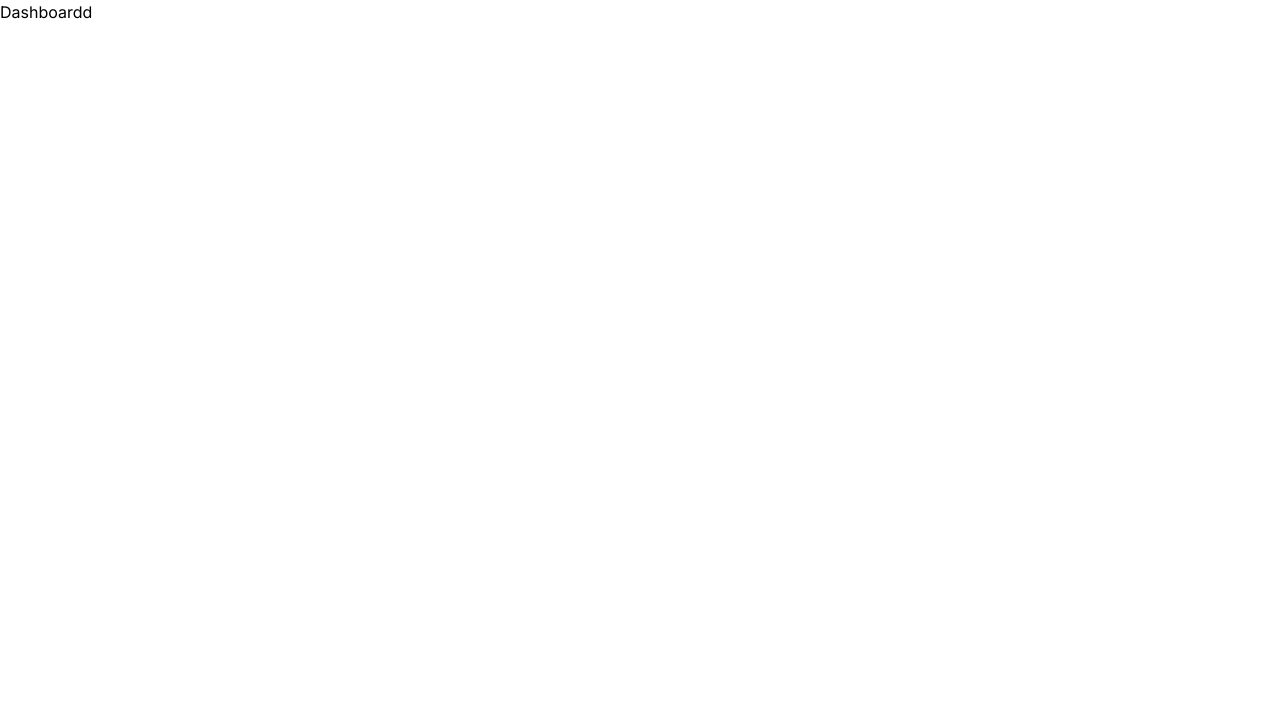
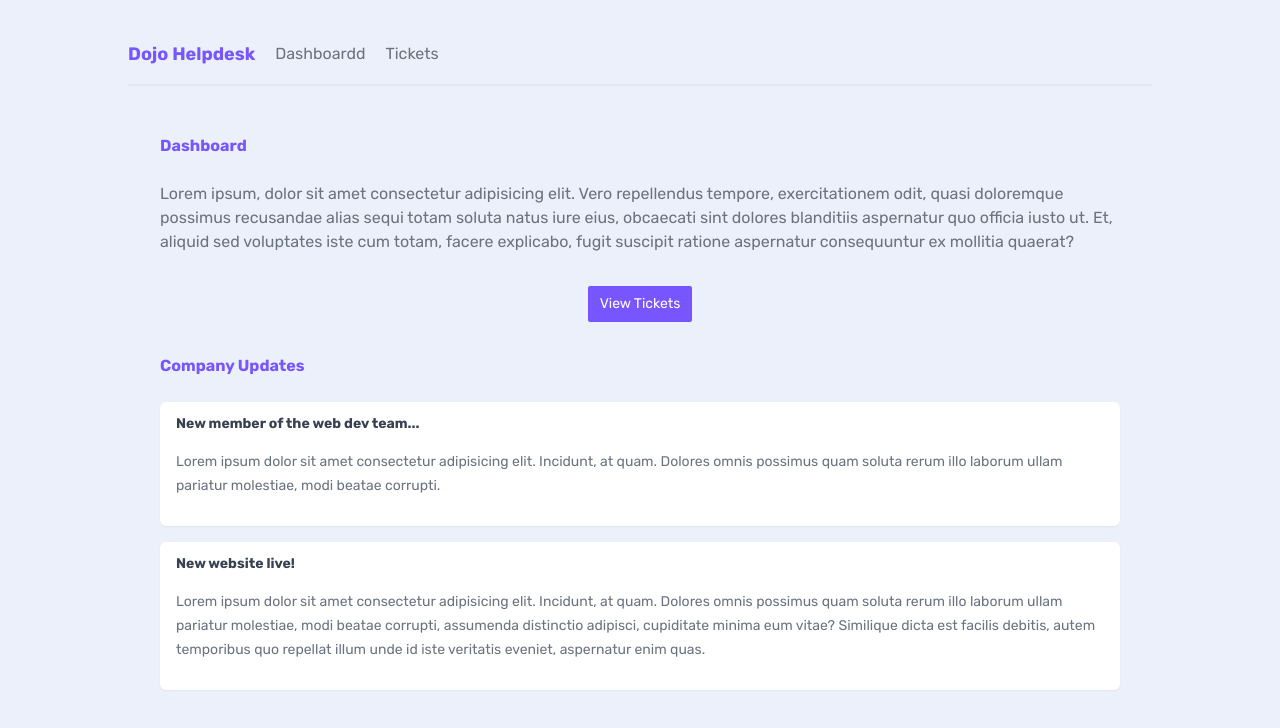
Before and after one commit to prime-infinity/next-app-one, a Next.js app: page / in a window 1280 px wide. Shown: the top 728 px of the page. Built offline with nearby package versions, Linux system fonts and the light colour scheme.

Commit message:
adding styles

```diff
--- /dev/null
+++ b/app/components/Navbar.jsx
@@ -0,0 +1,11 @@
+import Link from "next/link";
+
+export default function Navbar() {
+  return (
+    <nav>
+      <h1>Dojo Helpdesk</h1>
+      <Link href={"/"}>Dashboardd</Link>
+      <Link href={"/tickets"}>Tickets</Link>
+    </nav>
+  );
+}
--- a/app/globals.css
+++ b/app/globals.css
@@ -1,6 +1,143 @@
 @tailwind base;
 @tailwind components;
 @tailwind utilities;
+
+
+/* base styles */
+body {
+  background: #ebf0fa;
+  @apply text-gray-500 m-8;
+}
+h1, h2 {
+  @apply font-bold text-primary text-lg;
+}
+main {
+  @apply max-w-5xl my-12 mx-auto px-8;
+}
+main > h2 {
+  @apply mb-4 pb-2 text-base ;
+}
+p > a {
+  @apply text-primary underline;
+}
+
+/* nav styles */
+nav {
+  @apply
+    pb-4
+    border-b-2 border-gray-200
+    flex items-center gap-5
+    my-10 mx-auto
+    max-w-5xl;
+}
+nav a, nav span {
+  @apply text-gray-500;
+}
+nav a:hover {
+  @apply text-black;
+}
+main nav {
+  @apply border-0;
+}
+
+/* button styles */
+button {
+  @apply
+    px-3 py-2
+    rounded-sm
+    flex justify-between items-center gap-2
+    text-sm;
+}
+button:hover {
+  @apply bg-opacity-90;
+}
+.btn-primary {
+  @apply bg-primary text-white;
+}
+.btn-secondary {
+  @apply bg-gray-200 text-gray-900;
+}
+
+/* form styles */
+form {
+  @apply
+    py-4 px-7
+    bg-primary
+    bg-opacity-5
+    rounded-md
+    block
+    mx-auto
+    min-w-fit w-1/4;
+}
+form label {
+  @apply block;
+}
+form input,
+form textarea,
+form select {
+  @apply
+    block
+    mt-2 my-4 px-2 py-1
+    rounded-sm w-full;
+}
+form button {
+  @apply block mx-auto;
+}
+
+/* feedback styles */
+.error {
+  @apply
+    border-2
+    border-red-500
+    bg-red-300
+    text-red-800
+    py-1 px-2
+    rounded-sm
+    block
+    max-w-fit
+    my-4 mx-auto;
+}
+
+/* card styles */
+.card {
+  @apply
+    bg-white
+    shadow-sm
+    rounded-md
+    py-3 px-4 my-4
+    relative
+    overflow-hidden;
+}
+.card h3 {
+  @apply
+    font-bold text-gray-700 text-sm
+    mb-0;
+}
+.card p {
+  @apply my-4 text-sm leading-6;
+}
+
+/* pill styles */
+.pill {
+  @apply
+    py-1 px-2 mt-3
+    inline-block
+    text-xs font-semibold;
+}
+.pill.high {
+  @apply bg-red-300 text-red-600;
+}
+.pill.medium {
+  @apply bg-blue-300 text-blue-600;
+}
+.pill.low {
+  @apply bg-emerald-300 text-emerald-600;
+}
+.card .pill {
+  @apply
+    absolute bottom-0 right-0
+    rounded-tl-md;
+}
 
 /*:root {
   --foreground-rgb: 0, 0, 0;
--- a/app/layout.jsx
+++ b/app/layout.jsx
@@ -1,7 +1,10 @@
 import "./globals.css";
-import { Inter } from "next/font/google";
+import { Rubik } from "next/font/google";
 
-const inter = Inter({ subsets: ["latin"] });
+//components
+import Navbar from "./components/NavBar";
+
+const rubik = Rubik({ subsets: ["latin"] });
 
 export const metadata = {
   title: "Next App One",
@@ -11,7 +14,10 @@
 export default function RootLayout({ children }) {
   return (
     <html lang="en">
-      <body className={inter.className}>{children}</body>
+      <body className={rubik.className}>
+        <Navbar />
+        {children}
+      </body>
     </html>
   );
 }
--- a/app/news/latest/page.jsx
+++ /dev/null
@@ -1,7 +0,0 @@
-export default function LatestNews() {
-  return (
-    <main>
-      <h2>LatestNews news</h2>
-    </main>
-  );
-}
--- a/app/news/page.jsx
+++ /dev/null
@@ -1,7 +0,0 @@
-export default function News() {
-  return (
-    <main>
-      <h2>news</h2>
-    </main>
-  );
-}
--- a/app/page.jsx
+++ b/app/page.jsx
@@ -1,7 +1,45 @@
+import Link from "next/link";
+
 export default function Home() {
   return (
     <main>
-      <h2>Dashboardd</h2>
+      <h2>Dashboard</h2>
+      <p>
+        Lorem ipsum, dolor sit amet consectetur adipisicing elit. Vero
+        repellendus tempore, exercitationem odit, quasi doloremque possimus
+        recusandae alias sequi totam soluta natus iure eius, obcaecati sint
+        dolores blanditiis aspernatur quo officia iusto ut. Et, aliquid sed
+        voluptates iste cum totam, facere explicabo, fugit suscipit ratione
+        aspernatur consequuntur ex mollitia quaerat?
+      </p>
+
+      <div className="flex justify-center my-8">
+        <Link href="/tickets">
+          <button className="btn-primary">View Tickets</button>
+        </Link>
+      </div>
+
+      <h2>Company Updates</h2>
+
+      <div className="card">
+        <h3>New member of the web dev team...</h3>
+        <p>
+          Lorem ipsum dolor sit amet consectetur adipisicing elit. Incidunt, at
+          quam. Dolores omnis possimus quam soluta rerum illo laborum ullam
+          pariatur molestiae, modi beatae corrupti.
+        </p>
+      </div>
+      <div className="card">
+        <h3>New website live!</h3>
+        <p>
+          Lorem ipsum dolor sit amet consectetur adipisicing elit. Incidunt, at
+          quam. Dolores omnis possimus quam soluta rerum illo laborum ullam
+          pariatur molestiae, modi beatae corrupti, assumenda distinctio
+          adipisci, cupiditate minima eum vitae? Similique dicta est facilis
+          debitis, autem temporibus quo repellat illum unde id iste veritatis
+          eveniet, aspernatur enim quas.
+        </p>
+      </div>
     </main>
   );
 }
--- /dev/null
+++ b/app/tickets/page.jsx
@@ -0,0 +1,7 @@
+export default function Tickets() {
+  return (
+    <main>
+      <h2>Tickets</h2>
+    </main>
+  );
+}
--- a/tailwind.config.js
+++ b/tailwind.config.js
@@ -1,18 +1,16 @@
 /** @type {import('tailwindcss').Config} */
 module.exports = {
   content: [
-    './pages/**/*.{js,ts,jsx,tsx,mdx}',
-    './components/**/*.{js,ts,jsx,tsx,mdx}',
-    './app/**/*.{js,ts,jsx,tsx,mdx}',
+    "./pages/**/*.{js,ts,jsx,tsx,mdx}",
+    "./components/**/*.{js,ts,jsx,tsx,mdx}",
+    "./app/**/*.{js,ts,jsx,tsx,mdx}",
   ],
   theme: {
     extend: {
-      backgroundImage: {
-        'gradient-radial': 'radial-gradient(var(--tw-gradient-stops))',
-        'gradient-conic':
-          'conic-gradient(from 180deg at 50% 50%, var(--tw-gradient-stops))',
+      colors: {
+        primary: "#7856ff",
       },
     },
   },
   plugins: [],
-}
+};
```
